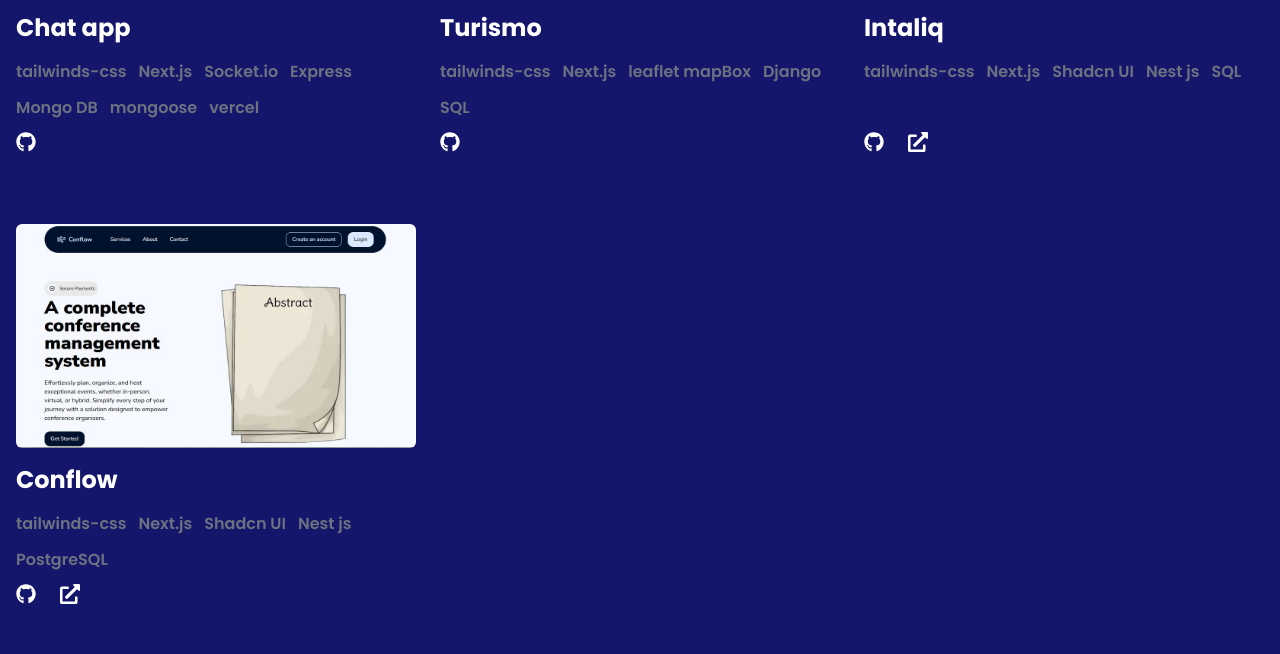
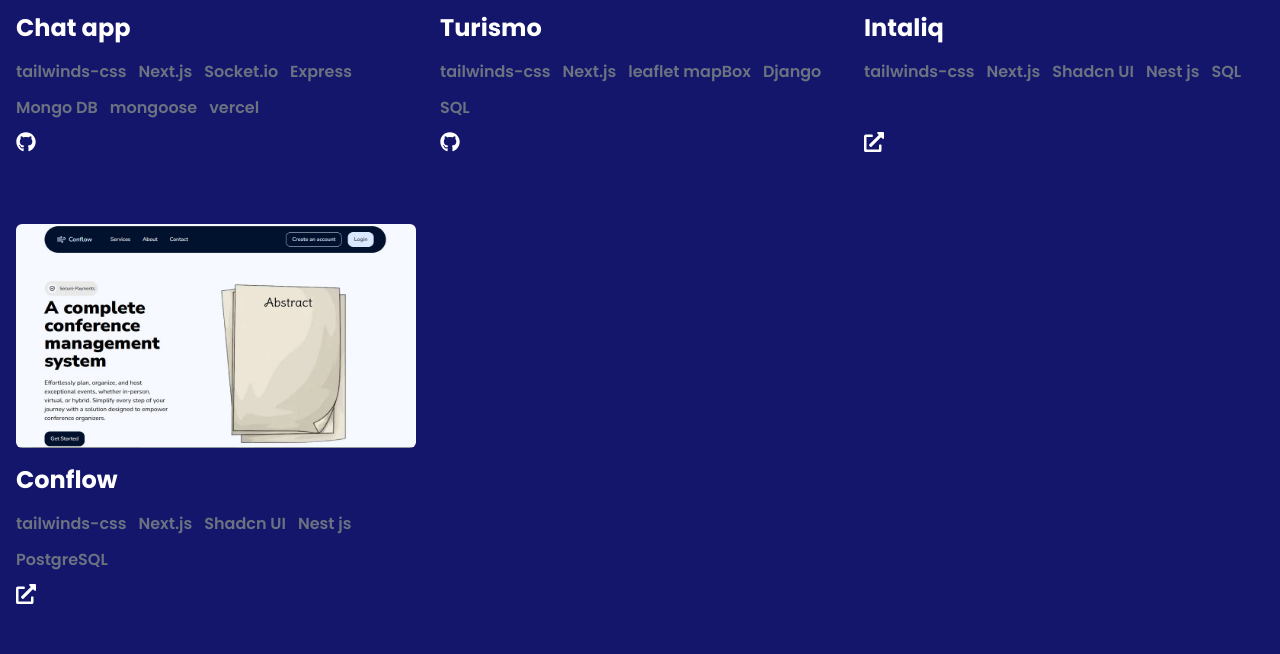
Before and after one commit to Abdousimo/Portfolio, a Next.js app: page / in a window 1280 px wide. Shown: the part 2720-3374 px from the top of the page. Built offline with nearby package versions, Linux system fonts and the light colour scheme.

Commit message:
fixing sections

```diff
--- a/src/components/Project.jsx
+++ b/src/components/Project.jsx
@@ -29,9 +29,9 @@ const Project = ({image,title,techs,gitHub,demo}) => {
         }
         </div>
       <div className='absolute bottom-4 left-0 flex gap-6'>
-        <Link href={`${gitHub}`} target='_blank' className='text-white hover:text-blue-700'>
+        {gitHub && <Link href={`${gitHub}`} target='_blank' className='text-white hover:text-blue-700'>
           <FaGithub size={20}/>
-        </Link>
+        </Link>}
         {demo && <Link href={`${demo}`} target='_blank' className='text-white hover:text-blue-700'>
           <FaExternalLinkAlt size={20}/>
         </Link>}
```
